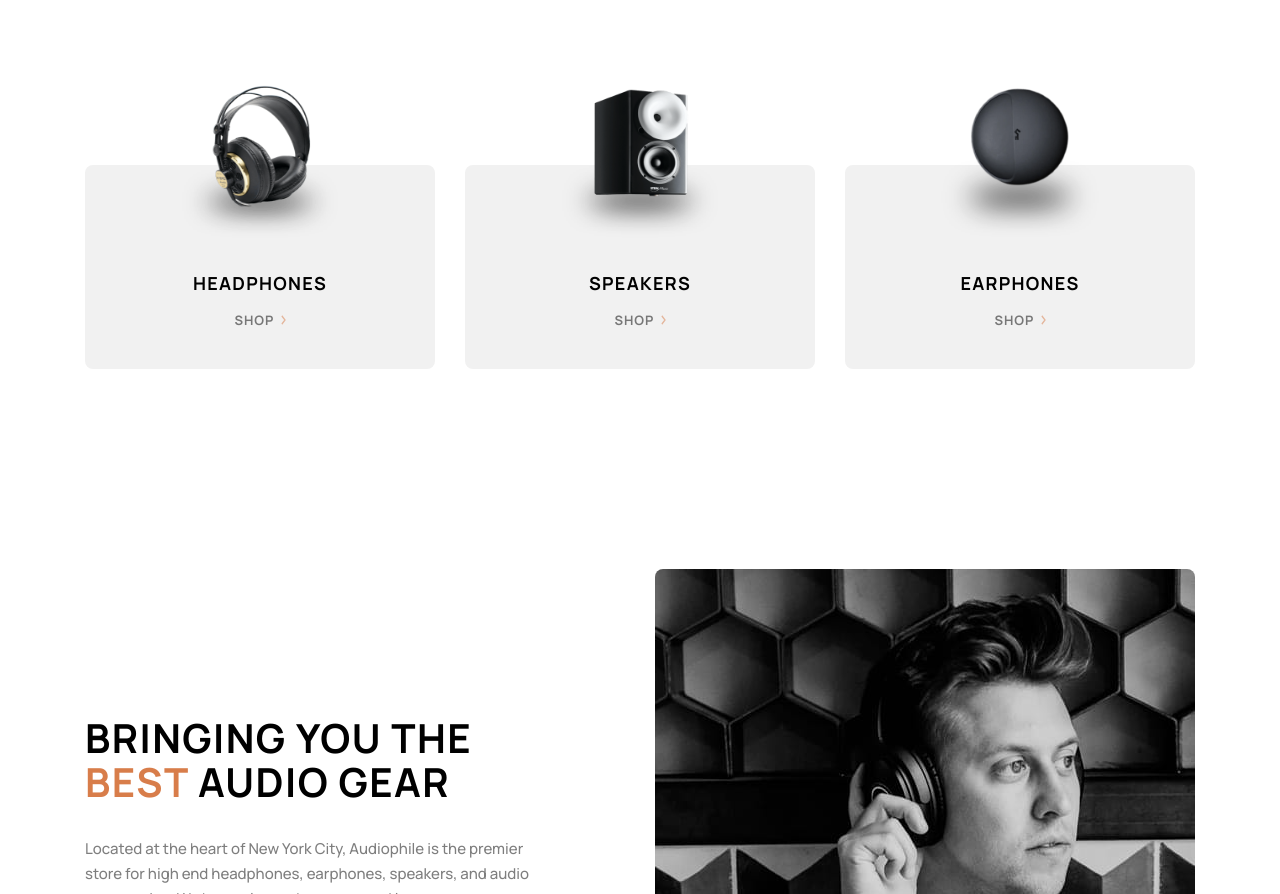
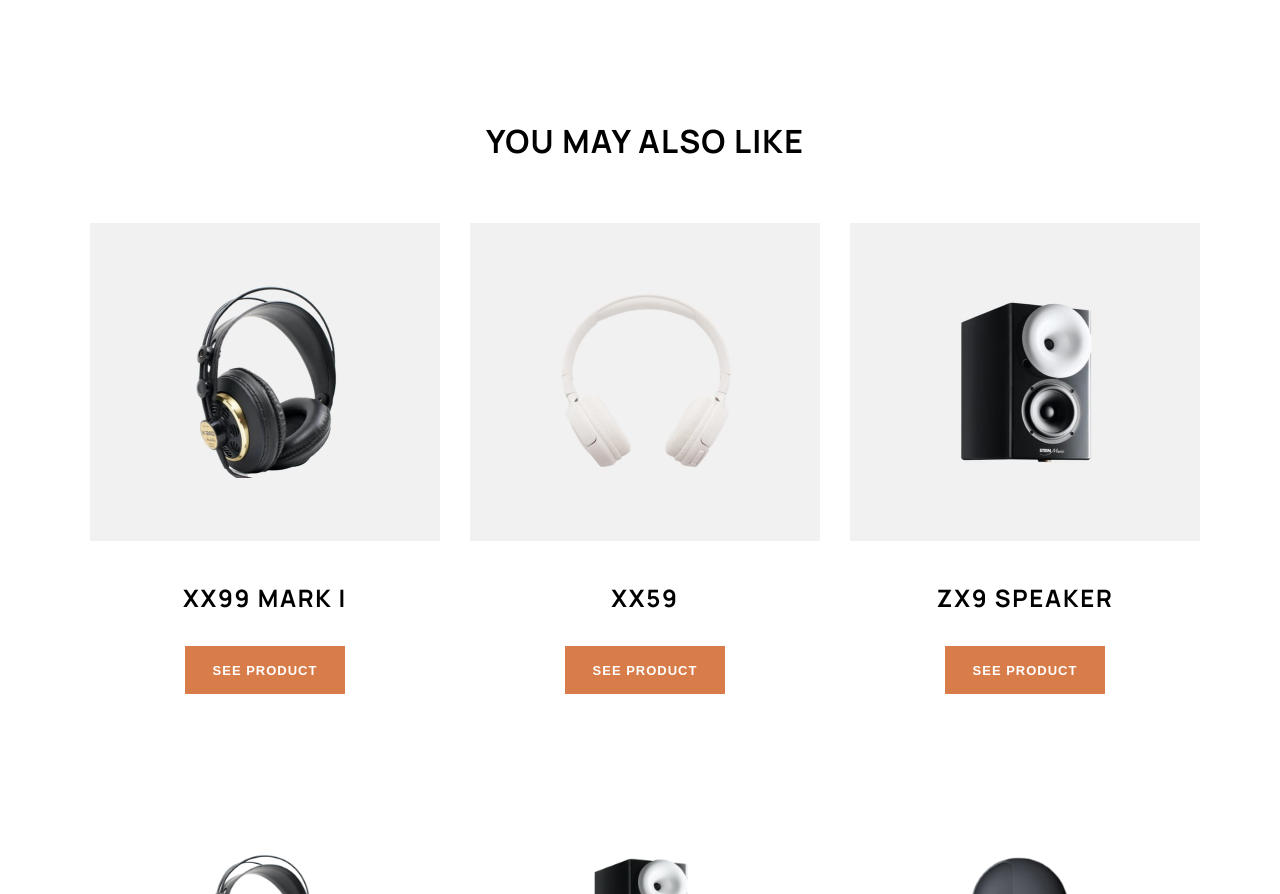
Before and after one commit to a-zajonc/audiophile-e-commerce-website, a React (Create React App) app: page /product in a window 1280 px wide. Shown: the part 2120-3014 px from the top of the page. Built offline with nearby package versions, Linux system fonts and the light colour scheme.

Commit message:
Add Other Products Component

```diff
--- /dev/null
+++ b/src/Components/ProductPage/OtherProducts/OtherProductCard/index.module.css
@@ -0,0 +1,34 @@
+.box {
+  width: 350px;
+  height: 471px;
+  display: flex;
+  flex-direction: column;
+}
+
+.header {
+  color: #000;
+  text-align: center;
+  font-size: 24px;
+  font-weight: 700;
+  letter-spacing: 1.714px;
+  text-transform: uppercase;
+  margin: 40px 0 32px 0;
+}
+
+.button {
+  width: 160px;
+  height: 48px;
+  background: #d87d4a;
+  color: #fff;
+  font-size: 13px;
+  font-weight: 700;
+  letter-spacing: 1px;
+  text-transform: uppercase;
+  border: none;
+  align-self: center;
+}
+
+.img {
+  width: 350px;
+  height: 318px;
+}
--- /dev/null
+++ b/src/Components/ProductPage/OtherProducts/OtherProductCard/index.tsx
@@ -0,0 +1,16 @@
+import styles from "./index.module.css";
+
+type OtherProductCardProps = {
+  img: string;
+  name: string;
+};
+
+export function OtherProductCard({ img, name }: OtherProductCardProps) {
+  return (
+    <div className={styles.box}>
+      <img src={img} alt="device" className={styles.img} />
+      <h4 className={styles.header}>{name}</h4>
+      <button className={styles.button}>See Product</button>
+    </div>
+  );
+}
--- a/src/Components/ProductPage/OtherProducts/index.module.css
+++ b/src/Components/ProductPage/OtherProducts/index.module.css
@@ -0,0 +1,23 @@
+.box {
+  width: 1110px;
+  height: 571px;
+  margin-top: 180px;
+  margin-bottom: 40px;
+}
+
+.header {
+  color: #000;
+  font-size: 32px;
+  font-weight: 700;
+  line-height: 36px;
+  letter-spacing: 1.143px;
+  text-transform: uppercase;
+  margin: 0;
+}
+
+.productCardBox {
+  margin-top: 64px;
+  display: flex;
+  flex-direction: row;
+  justify-content: space-between;
+}
--- a/src/Components/ProductPage/OtherProducts/index.tsx
+++ b/src/Components/ProductPage/OtherProducts/index.tsx
@@ -1,5 +1,18 @@
 import styles from "./index.module.css";
+import { OtherProductCard } from "./OtherProductCard";
+import XX99 from "../../../images/shared/desktop/image-xx99-mark-one-headphones.jpg";
+import XX59 from "../../../images/shared/desktop/image-xx59-headphones.jpg";
+import ZX9 from "../../../images/shared/desktop/image-zx9-speaker.jpg";
 
 export function OtherProducts() {
-  return <div className={styles.box}>Other</div>;
+  return (
+    <div className={styles.box}>
+      <h3 className={styles.header}>You may also like</h3>
+      <div className={styles.productCardBox}>
+        <OtherProductCard img={XX99} name={"XX99 MARK I"} />
+        <OtherProductCard img={XX59} name={"XX59"} />
+        <OtherProductCard img={ZX9} name={"ZX9 SPEAKER"} />
+      </div>
+    </div>
+  );
 }
--- a/src/Components/ProductPage/ProductGallery/index.tsx
+++ b/src/Components/ProductPage/ProductGallery/index.tsx
@@ -1,15 +1,15 @@
 import styles from "./index.module.css";
-import gigo1 from "../../../images/product-xx99-mark-two-headphones/desktop/image-gallery-1.jpg";
-import gigo2 from "../../../images/product-xx99-mark-two-headphones/desktop/image-gallery-2.jpg";
-import gigo3 from "../../../images/product-xx99-mark-two-headphones/desktop/image-gallery-3.jpg";
+import imgFirst from "../../../images/product-xx99-mark-two-headphones/desktop/image-gallery-1.jpg";
+import imgSecond from "../../../images/product-xx99-mark-two-headphones/desktop/image-gallery-2.jpg";
+import imgThird from "../../../images/product-xx99-mark-two-headphones/desktop/image-gallery-3.jpg";
 
 export function ProductGallery() {
   return (
     <div className={styles.box}>
       <div className={styles.imgBox}>
-        <img className={styles.imgFirst} src={gigo1} alt="gigo" />
-        <img className={styles.imgSecond} src={gigo2} alt="gigo" />
-        <img className={styles.imgThird} src={gigo3} alt="gigo" />
+        <img className={styles.imgFirst} src={imgFirst} alt="gigo" />
+        <img className={styles.imgSecond} src={imgSecond} alt="gigo" />
+        <img className={styles.imgThird} src={imgThird} alt="gigo" />
       </div>
     </div>
   );
```
